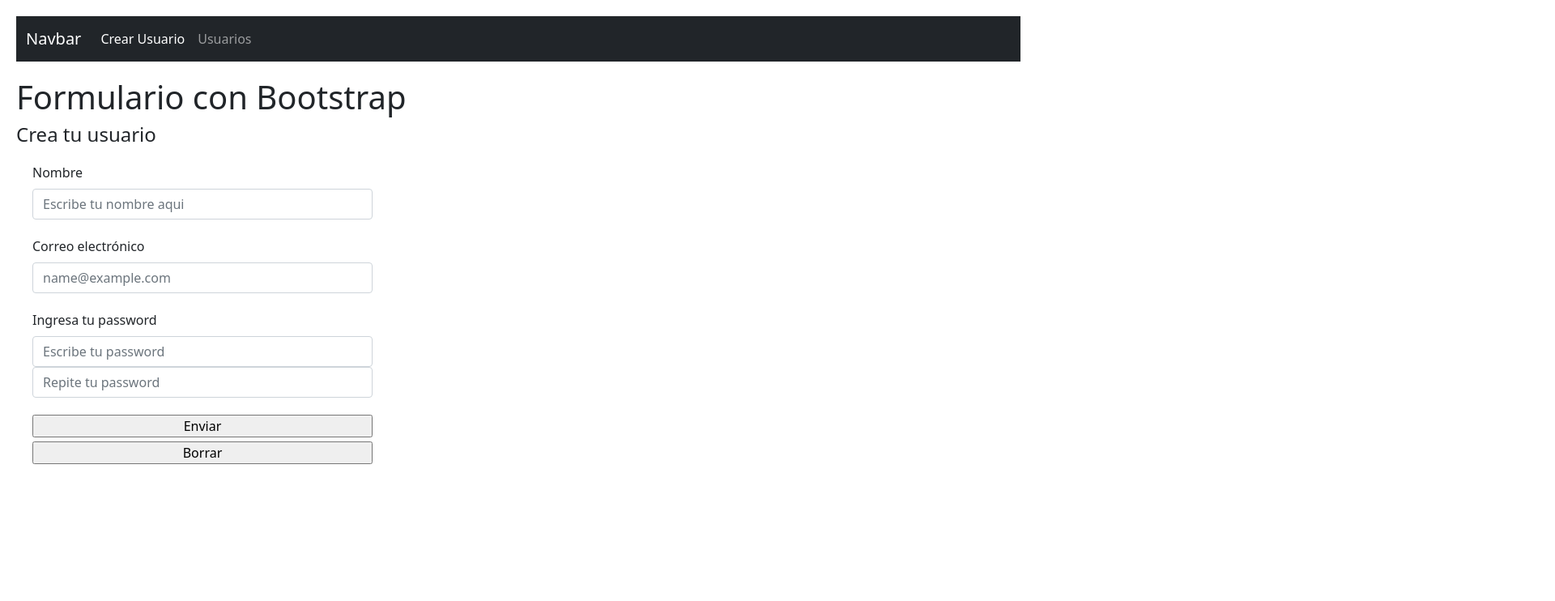
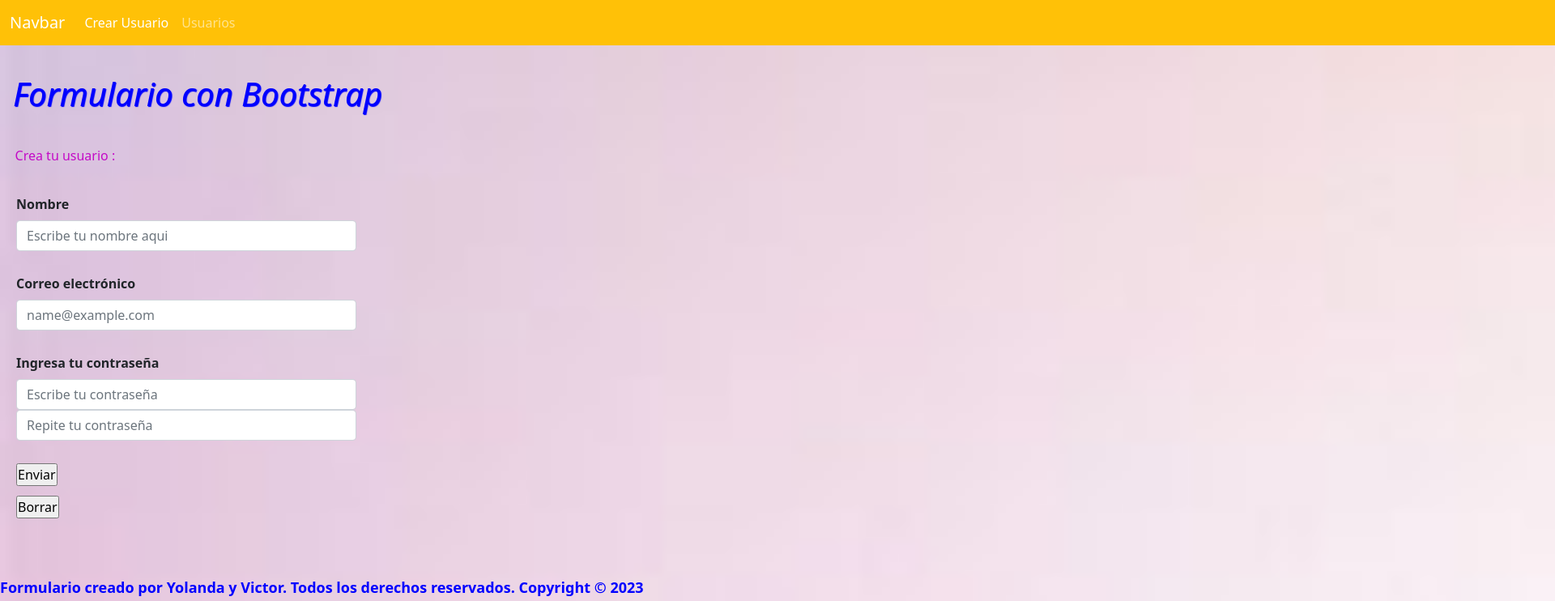
Before and after one commit to victorcodigos/bootstrap-validaciones, a plain HTML site: page index.html in a window 1280 px wide. Shown: the top 742 px of the page at 81% size, 1920 px wide, since content can reach past the window. Drawn offline with nearby package versions, Linux system fonts and the light colour scheme.

Commit message:
second commit!

```diff
--- a/index.html
+++ b/index.html
@@ -15,7 +15,7 @@
 <body>
 
 
-    <nav class="navbar navbar-expand-lg navbar-dark bg-dark">
+    <nav class="navbar navbar-expand-lg navbar-dark bg-warning">
         <div class="container-fluid">
             <a class="navbar-brand" href="#">Navbar</a>
             <button class="navbar-toggler" type="button" data-bs-toggle="collapse"
@@ -37,29 +37,31 @@
     </nav>
 
 
-    <h1>Formulario con Bootstrap</h1>
+    <h1><i>Formulario con Bootstrap </i></h1>
 
-    <h4>Crea tu usuario</h4>
+    <h6>Crea tu usuario : </h6>
 
 
     <form id="myForm">
         <div class="mb-3">
-            <label for="InputName" class="form-label">Nombre</label>
+           <strong> <label for="InputName" class="form-label">Nombre</label></strong>
             <input type="text" class="form-control" id="name" placeholder="Escribe tu nombre aqui">
         </div>
         <div class="mb-3">
-            <label for="InputEmail" class="form-label">Correo electrónico</label>
+             <strong><label for="InputEmail" class="form-label">Correo electrónico</label></strong>
             <input type="email" class="form-control" id="email" placeholder="name@example.com">
         </div>
         <div class="mb-3">
-            <label for="InputPassword1" class="form-label">Ingresa tu password</label>
-            <input type="password" class="form-control" id="passwordUno" placeholder="Escribe tu password">
-            <input type="password" class="form-control" id="passwordDos" placeholder="Repite tu password">
+            <strong><label for="InputPassword1" class="form-label">Ingresa tu contraseña</label></strong>
+            <input type="password" class="form-control" id="passwordUno" placeholder="Escribe tu contraseña">
+            <input type="password" class="form-control" id="passwordDos" placeholder="Repite tu contraseña">
         </div>
 
 
-        <input type="submit" id="btn" value="Enviar">
-        <input type="button" id="btnBorrar" value="Borrar">
+       <div><input type="submit" id="btn" value="Enviar"> </div>
+       <div><input type="submit" id="borrando" value="Borrar"/> </div>
+
+<p id="parrafo"></p>
 
     </form>
 
@@ -68,6 +70,7 @@
         integrity="sha384-ka7Sk0Gln4gmtz2MlQnikT1wXgYsOg+OMhuP+IlRH9sENBO0LRn5q+8nbTov4+1p"
         crossorigin="anonymous"></script>
 
+        <br> <strong><footer> Formulario creado por Yolanda y Victor. Todos los derechos reservados. Copyright © 2023</footer></strong></br>
 </body>
 
 </html>
--- a/main.css
+++ b/main.css
@@ -3,19 +3,78 @@
     padding: 0;
     box-sizing: border-box;
 }
+
+@media screen and (min-width: 400px) {
+
+    body {
+
+        background-image: url(assets/colores.jpg);
+        background-size: cover;
+        background-position: center;
+
+    }
+
+}
+
+html{
+
+    width: 500vw;
+    height: 300vh;
+}
+
+
 nav {
 
     margin-bottom: 20px;
+    background-position:  center;
 }
 
-body{
+h1{
 
-    margin: 20px;
+    box-sizing: border-box;
+    padding: 0.25%;
+    color: blue;
+    text-shadow: 1px 1px 1px;
+
+
 }
+
+h6 {
+
+color: rgb(196, 10, 199);
+border-top: 2px;
+padding: 0.29%;
+
+}
+
+
 #myForm {
     max-width: 420px;
     display: flex;
     flex-direction: column;
     margin: 20px 20px;
-    gap: 5px;
+    gap: 12px;
 }
+
+.flexContainer {
+
+    display: flex;
+    flex-wrap: wrap;
+}
+
+
+img{
+
+    display: block;
+    margin: auto;
+    flex-wrap: wrap;
+}
+
+
+
+footer{
+
+    color: blue;
+    font-size: large;
+
+}
--- a/main.js
+++ b/main.js
@@ -3,8 +3,9 @@ const inputEmail = document.querySelector("#email");
 const inputPassUno = document.querySelector("#passwordUno");
 const inputPassDos = document.querySelector("#passwordDos");
 const inputBtn = document.querySelector("#btn");
+const borrar = document.querySelector("#borrando");
 
-console.log(inputPassUno)
+
 
 
 function onSubmit(e) {
@@ -21,7 +22,7 @@ function onSubmit(e) {
     const user = {
       nombre, //si la key y la value se llaman igual solo se pone una
       correo: emailValue,
-      password: inputPassUnoValue,
+      passwordUno: inputPassUnoValue,
       passwordDos: inputPassDosValue,
 
     };
@@ -30,6 +31,31 @@ function onSubmit(e) {
     console.log(user)
 
 }
+// funcion para borrar todo el local storage con el boton borrar todos local
+
+ function clearLocal() {localStorage.clear()};
 
 
-inputBtn.addEventListener("click", onSubmit);
+ inputBtn.addEventListener("click", onSubmit);
+
+ // validar datos
+
+ let datos = {};
+
+ function validarDatos(e) {
+    e.preventDefault();
+    datos= {
+      nombre:inputNombre.value,
+      email:inputEmail.value,
+      passwordUno:inputPassUno.value,
+      passwordDos:inputPassDos.value,
+    }
+
+ };
+
+ if (
+    inputNombre.value !== "" ||
+    inputEmail.value !== "" ||
+    inputPassUno.value !== "" ||
+    inputPassDos.value !== "" )
+{ datos.innerHTML = "Poner todos los campos"};
```
Also changed, not shown: assets/colores.jpg (added).
